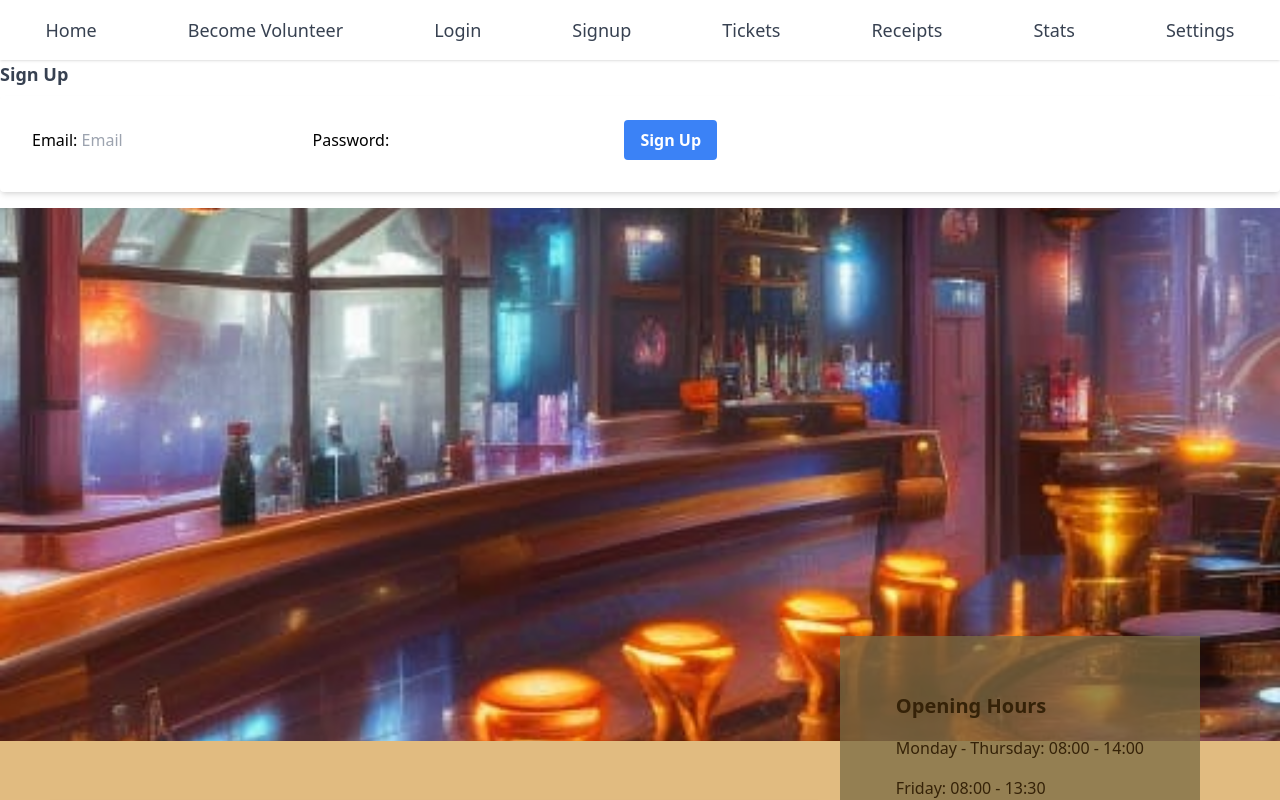
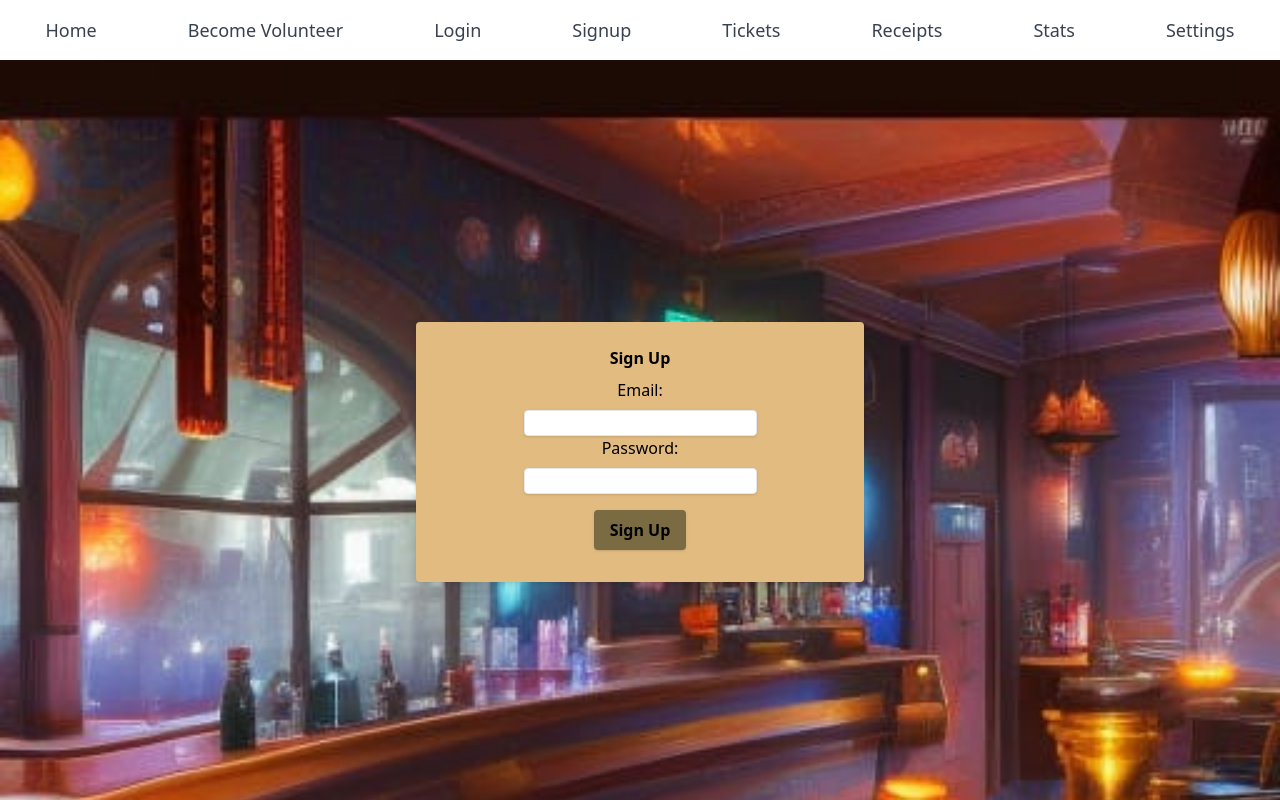
Before and after one commit to Minkavlerne/cafe-kea-frontend, a React (Vite) app: page /signup in a window 1280 px wide. Shown: the top 800 px of the page. Built offline with nearby package versions, Linux system fonts and the light colour scheme.

Commit message:
cm-7 form frontend
Signup færdig inkl. styling

```diff
--- a/src/App.tsx
+++ b/src/App.tsx
@@ -9,8 +9,8 @@ export default function App() {
       <Navbar />
       <Routes>
         <Route path="/signup" element={<SignUp />} />
+        <Route path="/" element={<HomePage />} />
       </Routes>
-      <HomePage />
     </div>
   );
 }
--- a/src/components/SignUp.tsx
+++ b/src/components/SignUp.tsx
@@ -1,4 +1,5 @@
 import { useState } from "react";
+import picture from "../assets/61f8D9QOOhWtzfXN43Bg--1--hfoyu.jpg";
 
 interface User {
   email: string;
@@ -26,14 +27,20 @@ export default function SignUp() {
   };
 
   return (
-    <div>
-      <h1 className="block text-gray-700 text-lg font-bold mb-2">Sign Up</h1>
-      <form className="bg-white shadow-md rounded px-8 pt-6 pb-8 mb-4">
-        Email: <input type="text" placeholder="Email" required />
-        Password: <input type="password" required />
-        <button className="bg-blue-500 hover:bg-blue-700 text-white font-bold py-2 px-4 rounded" type="submit" onClick={handleSubmit}>
-          Sign Up
-        </button>
+    <div className="min-h-screen inset-0 flex items-center justify-center" style={{ backgroundImage: `url(${picture})`, backgroundSize: "cover", backgroundPosition: "cover" }}>
+      <form className="bg-background-kea shadow-md rounded px-8 pt-6 pb-8 mb-4 w-full max-w-md">
+        <h1 className="block text-white-700 text-center font-bold mb-2">Sign Up</h1>
+        <div className="text-center">
+          Email: <input className="mt-2 shadow apearance-none border rounded w-half block mx-auto" type="text" value={user.email} onChange={(e) => setUser({ ...user, email: e.target.value })} required />
+        </div>
+        <div className="text-center">
+          Password: <input className="mt-2 shadow appearance-none border rounded w-half block mx-auto" type="password" value={user.password} onChange={(e) => setUser({ ...user, password: e.target.value })} required />
+        </div>
+        <div className="text-center mt-4">
+          <button className="bg-filler-kea hover:bg-text-kea shadow hover:text-white font-bold py-2 px-4 rounded" type="submit" onClick={handleSubmit}>
+            Sign Up
+          </button>
+        </div>
       </form>
     </div>
   );
--- a/src/pages/SignUpPage.tsx
+++ b/src/pages/SignUpPage.tsx
@@ -1,9 +1,9 @@
 import SignUp from "../components/SignUp";
+
 
 export default function SignupPage() {
   return (
     <div>
-      <h1>Sign Up</h1>
       <SignUp />
     </div>
   );
```
